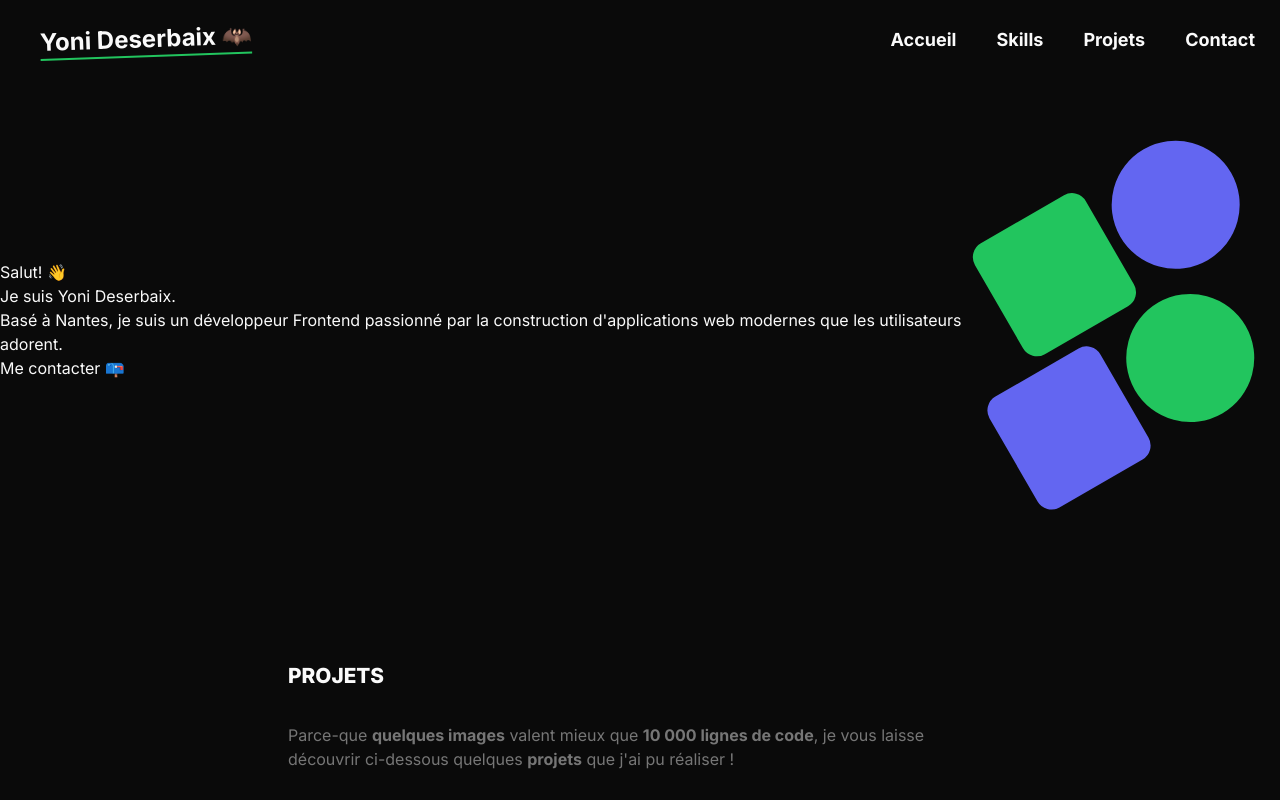
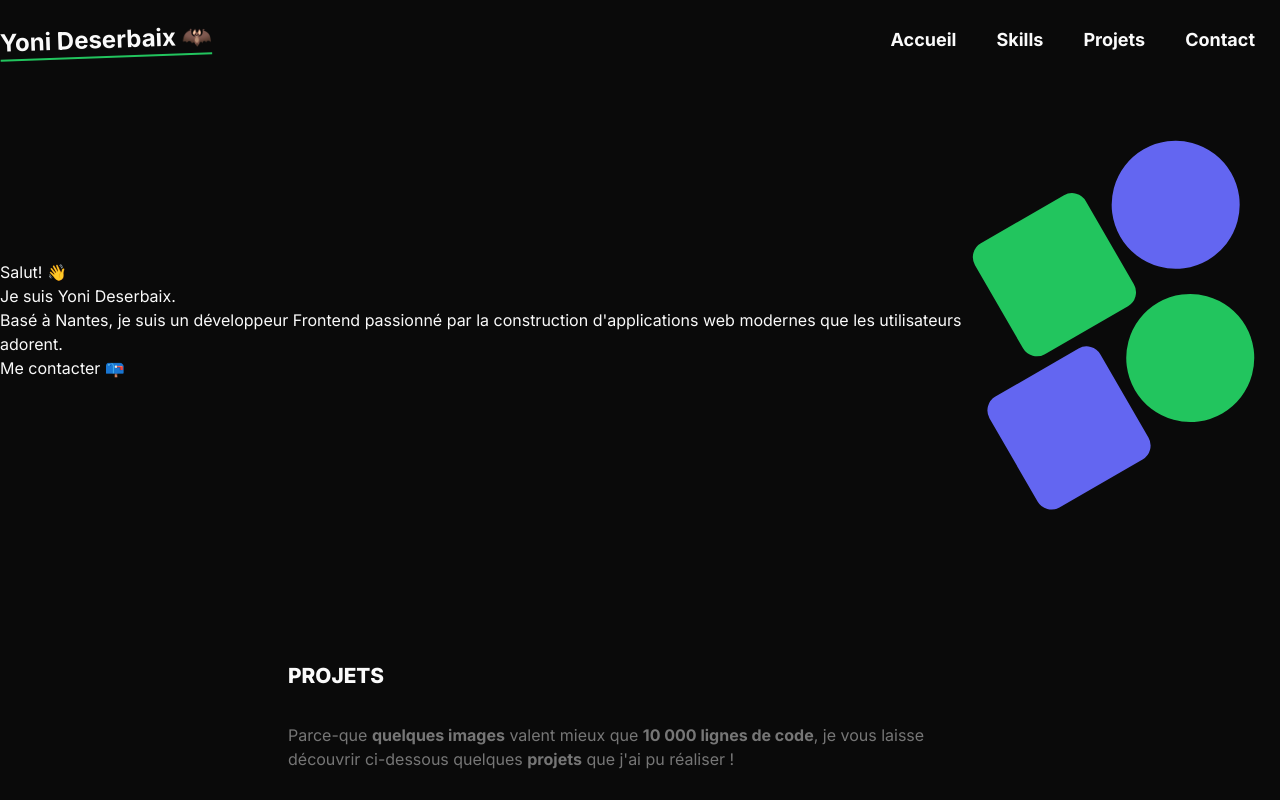
Before and after one commit to Yoni-Deserbaix/Portfolio, a Next.js app: page / in a window 1280 px wide. Shown: the top 800 px of the page. Built offline with nearby package versions, Linux system fonts and the light colour scheme.

Commit message:
remove padding

```diff
--- a/src/app/components/Header.tsx
+++ b/src/app/components/Header.tsx
@@ -27,7 +27,7 @@ export default function Header() {
     <nav className="z-[1] py-6 flex items-center justify-between ">
       <a
         href="#home"
-        className="text-2xl font-bold underline underline-offset-8 decoration-green-500 -rotate-2 pl-10"
+        className="text-2xl font-bold underline underline-offset-8 decoration-green-500 -rotate-2"
       >
         Yoni Deserbaix 🦇
       </a>
```
